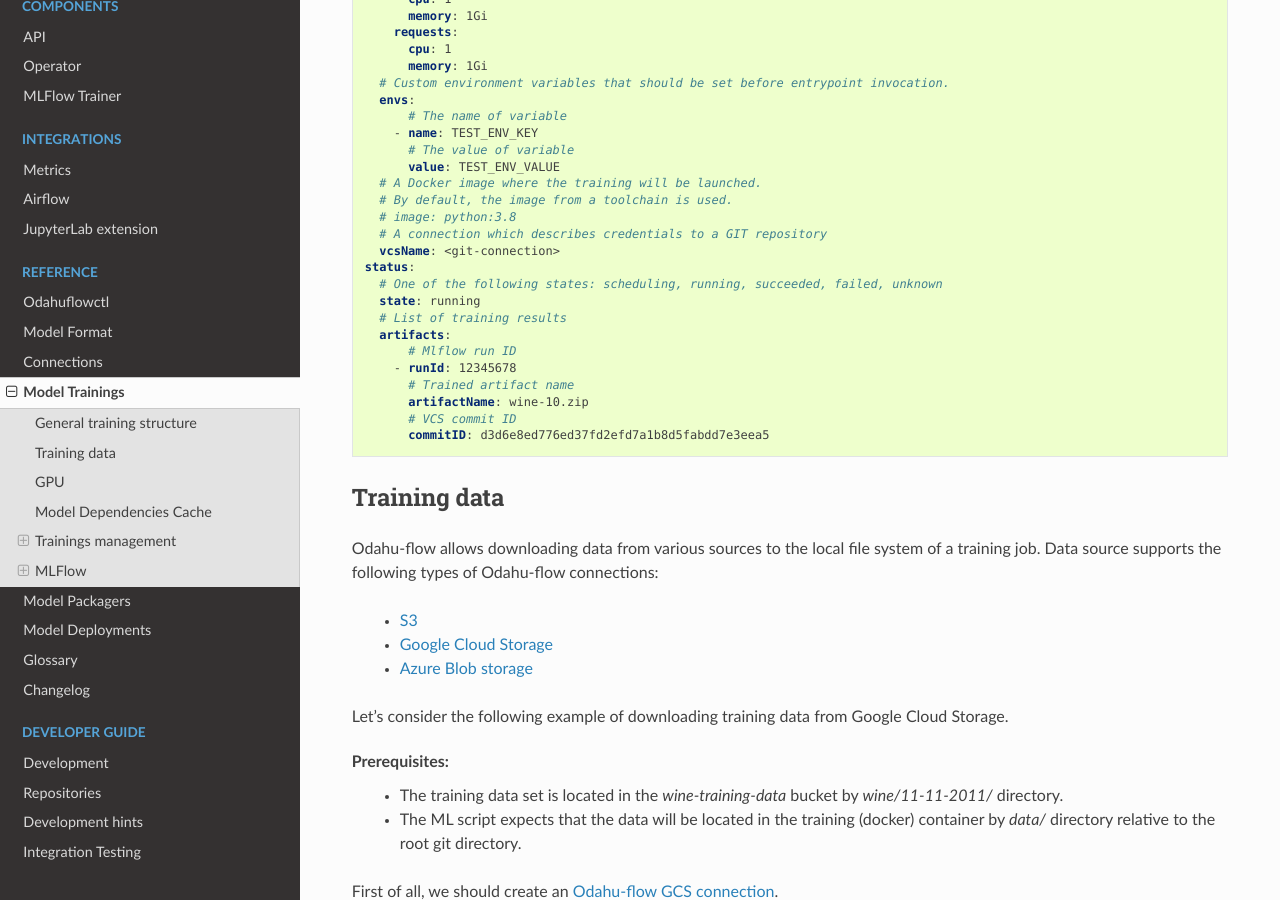
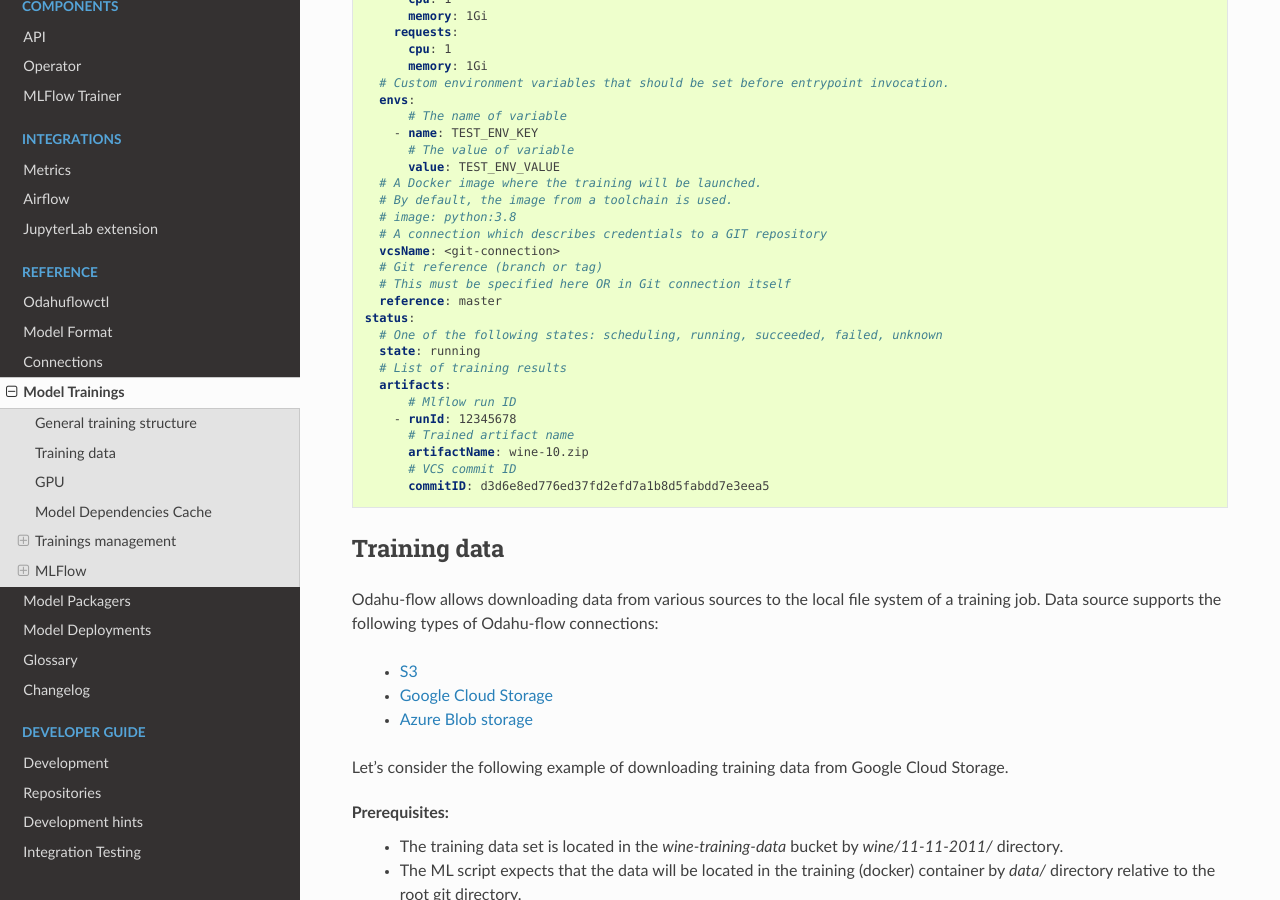
Before and after one commit to odahu/odahu-docs, a Sphinx documentation site: the page built from source/ref_trainings.rst, in a window 1280 px wide and 900 px high, scrolled down 1189 px. Built offline with Sphinx 7.4.7 and the Read the Docs theme 2.0.0, drawn with Linux system fonts in a browser that asks for light colours; formulas are drawn with MathJax 3.

Commit message:
actualize requirements to reference field in Git connection and model training

```diff
--- a/source/ref_connections.rst
+++ b/source/ref_connections.rst
@@ -236,7 +236,8 @@ The following fields of connection API are required:
     * ``spec.type`` - It must be equal **git**.
     * ``spec.keySecret`` - a base64 encoded SSH private key.
     * ``spec.uri`` -  GIT SSH URL, for example git@github.com:odahu/odahu-examples.git
-    * ``spec.reference`` -  a branch, tag, or commit.
+
+``spec.reference`` must be provided either in a connection OR in a model training object (:ref:`ref_trainings:General training structure`).
 
 Example of command to encode ssh key:
 
--- a/source/ref_trainings.rst
+++ b/source/ref_trainings.rst
@@ -77,6 +77,9 @@ General training structure
       # image: python:3.8
       # A connection which describes credentials to a GIT repository
       vcsName: <git-connection>
+      # Git reference (branch or tag)
+      # This must be specified here OR in Git connection itself
+      reference: master
     status:
       # One of the following states: scheduling, running, succeeded, failed, unknown
       state: running
```
